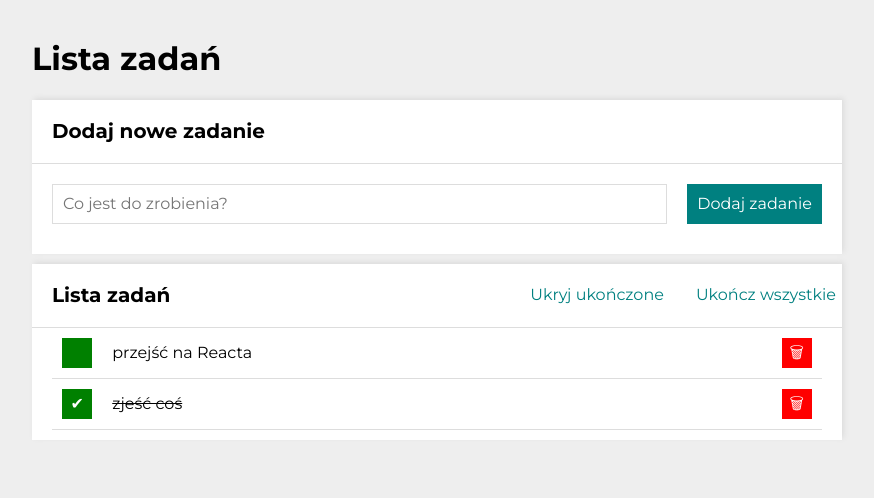
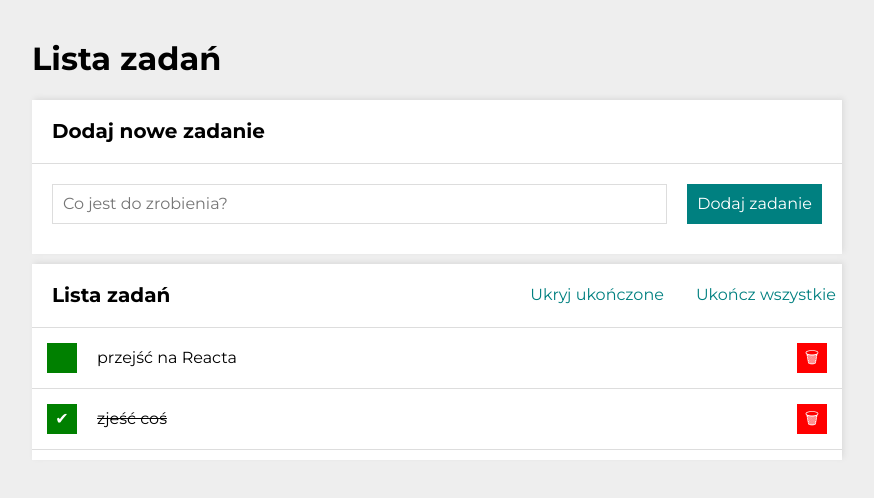
Before and after one commit to oleksaGrzegorz/react-to-do-list, a React (Create React App) app: page / in a window 1280 px wide. Shown: the top 498 px of the page, without its empty margins (203-1077 px from the left). Built offline with nearby package versions, Linux system fonts and the light colour scheme.

Commit message:
padding for tasks__item added

```diff
--- a/src/Tasks/style.css
+++ b/src/Tasks/style.css
@@ -11,9 +11,7 @@
     grid-gap: 10px;
     align-items: center;
     border-bottom: 1px solid #ddd;
-    width: 95%;
-    margin: 0 auto;
-
+    padding: 5px;
   }
 
   .tasks__content--done {
```
